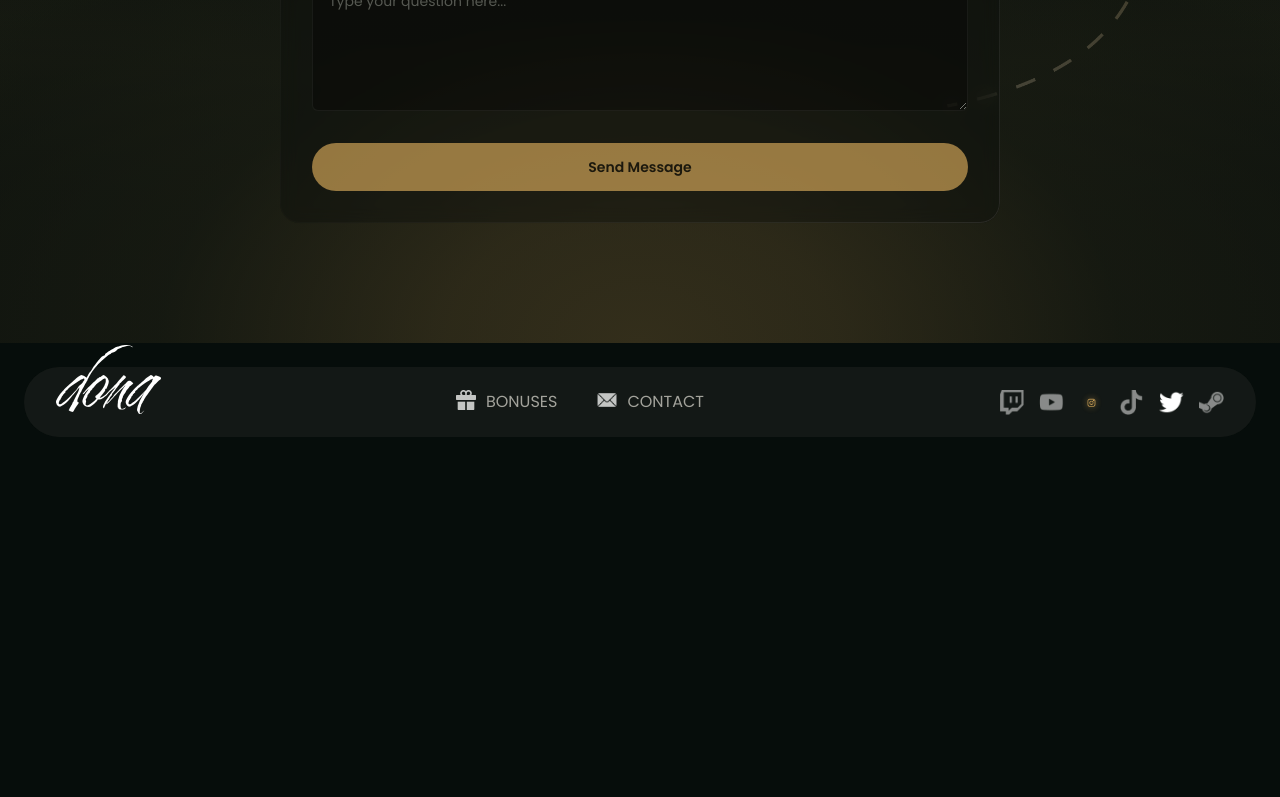
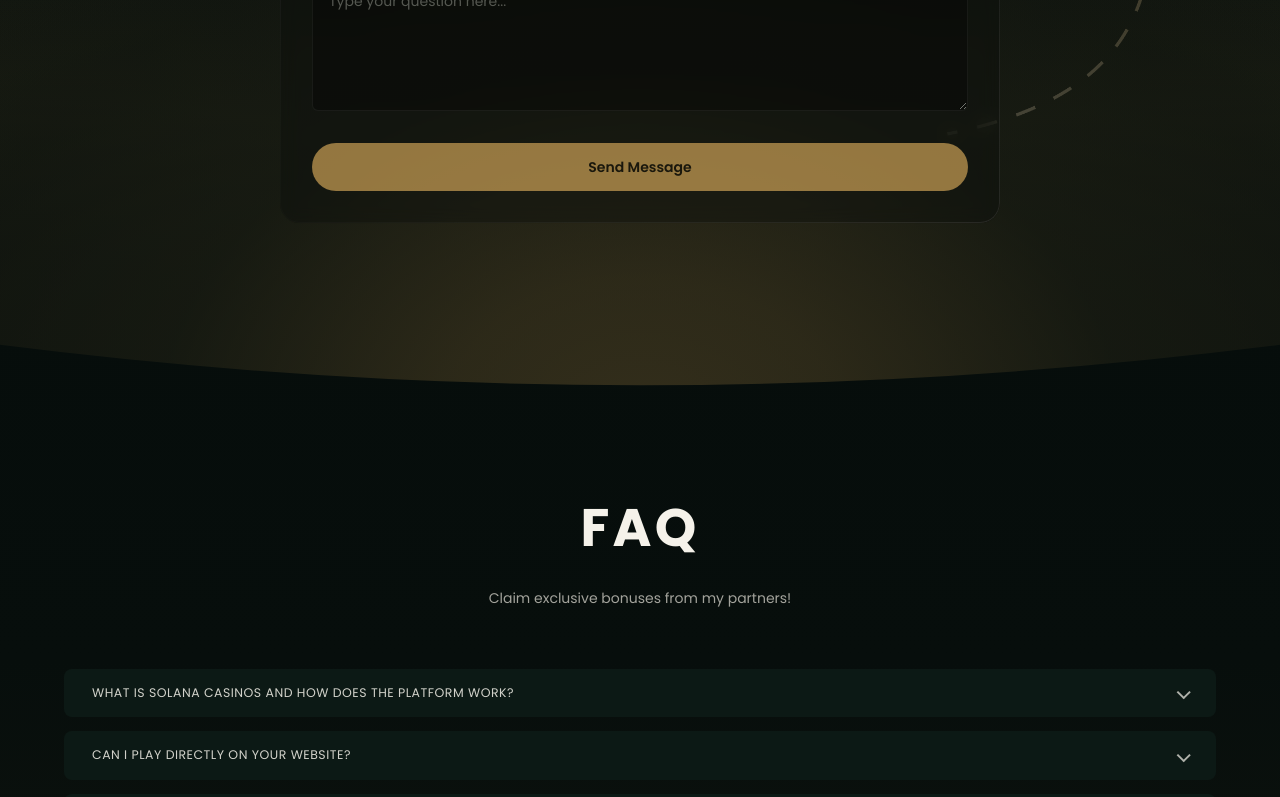
Before and after one commit to meme1112-sky/dona-cs, a React (Vite) app: page / in a window 1280 px wide. Shown: the part 2000-2797 px from the top of the page. Before the commit the page ends 2437 px from the top, so only its background shows below. Built offline with nearby package versions, Linux system fonts and the light colour scheme.

Commit message:
build: FAQ section and footer

```diff
--- a/src/App.tsx
+++ b/src/App.tsx
@@ -2,6 +2,7 @@
 import Hero from '@/sections/Hero/Hero'
 import Partners from '@/sections/Partners/Partners'
 import Contact from '@/sections/Contact/Contact'
+import FAQ from '@/sections/FAQ/FAQ'
 import Footer from '@/sections/Footer/Footer'
 
 function App() {
@@ -11,6 +12,7 @@
       <Hero />
       <Partners />
       <Contact />
+      <FAQ />
       <Footer />
     </>
   )
--- a/src/components/Container/Container.tsx
+++ b/src/components/Container/Container.tsx
@@ -1,13 +1,14 @@
-import type { PropsWithChildren } from 'react'
+import type { ComponentPropsWithoutRef, PropsWithChildren } from 'react'
 import styles from './Container.module.css'
 
-type ContainerProps = PropsWithChildren<{
-  className?: string
-}>
+type ContainerProps = PropsWithChildren<ComponentPropsWithoutRef<'div'>>
 
-function Container({ children, className }: ContainerProps) {
+function Container({ children, className, ...props }: ContainerProps) {
   return (
-    <div className={className ? `${styles.container} ${className}` : styles.container}>
+    <div
+      {...props}
+      className={className ? `${styles.container} ${className}` : styles.container}
+    >
       {children}
     </div>
   )
--- a/src/components/NavLink/NavLink.module.css
+++ b/src/components/NavLink/NavLink.module.css
@@ -6,6 +6,7 @@
 .iconGroup {
   display: flex;
   gap: 10px;
+  cursor: pointer;
 }
 
 .link:hover {
--- a/src/components/PartnerCard/PartnerCard.module.css
+++ b/src/components/PartnerCard/PartnerCard.module.css
@@ -26,7 +26,7 @@
   gap: 12px;
   padding: 16px;
   background: transparent;
-  border-bottom: 0;
+  /* border-bottom: 0; */
 }
 
 .logoSlot {
--- a/src/sections/Contact/Contact.module.css
+++ b/src/sections/Contact/Contact.module.css
@@ -82,7 +82,7 @@
 .formPart {
   width: 100%;
   max-width: 720px;
-  padding-bottom: 120px;
+  padding-bottom: 200px;
 }
 
 .form {
@@ -284,7 +284,7 @@
 
 .trailRight {
   right: 39%;
-  top: 36%;
+  top: 34%;
   width: 65%;
   height: 55%;
   object-fit: contain;
--- /dev/null
+++ b/src/sections/FAQ/FAQ.module.css
@@ -0,0 +1,149 @@
+.faq {
+  position: relative;
+  /*
+   * Overlap Contact so the recessed top curve reveals its bottom gradient.
+   * Height tuned to design (Send Message → FAQ title zone).
+   */
+  margin-top: clamp(-180px, -11vw, -88px);
+  padding-block: clamp(88px, 9vw, 130px) clamp(64px, 7vw, 110px);
+  overflow: hidden;
+  z-index: 5;
+  /* Transparent base so Contact gradient shows through the curved top */
+  background-color: transparent;
+  background-image: url('../../assets/faq-bg.svg');
+  background-repeat: no-repeat;
+  background-position: top center;
+  background-size: 100% 100%;
+}
+
+.inner {
+  position: relative;
+  z-index: 1;
+}
+
+.header {
+  text-align: center;
+  margin-bottom: clamp(28px, 4vw, 44px);
+  margin-top: 100px;
+}
+
+.title {
+  font-size: clamp(2.25rem, 4.3vw, 3.3rem);
+  letter-spacing: 0.06em;
+  text-transform: uppercase;
+  color: var(--color-text);
+  font-weight: 800;
+  margin-bottom: 30px;
+}
+
+.subtitle {
+  margin-top: var(--space-3);
+  color: var(--color-text-muted);
+  font-size: var(--fs-sm);
+  margin-bottom: 60px;
+}
+
+.list {
+  display: flex;
+  flex-direction: column;
+  gap: 14px;
+}
+
+.item {
+  border-radius: 8px;
+  background: #0c1915;
+  overflow: hidden;
+}
+
+.summary {
+  display: flex;
+  align-items: center;
+  justify-content: space-between;
+  gap: var(--space-4);
+  padding: 16px 28px;
+  cursor: pointer;
+  list-style: none;
+  background: #0c1915;
+  transition: background-color 0.18s ease;
+
+  /* Remove default triangle marker */
+  -webkit-user-select: none;
+  user-select: none;
+}
+
+.summary::-webkit-details-marker {
+  display: none;
+}
+
+.question {
+  text-transform: uppercase;
+  font-size: 0.78rem;
+  letter-spacing: 0.04em;
+  color: rgba(245, 242, 234, 0.85);
+  line-height: 1.3;
+}
+
+.chevron {
+  width: 10px;
+  height: 10px;
+  border-right: 2px solid rgba(245, 242, 234, 0.7);
+  border-bottom: 2px solid rgba(245, 242, 234, 0.7);
+  transform: rotate(45deg) translateY(-1px);
+  transition: transform 0.18s ease;
+  flex: 0 0 auto;
+}
+
+.item[open] .chevron {
+  transform: rotate(-135deg) translateY(-1px);
+}
+
+.item[open] .summary {
+  background: linear-gradient(180deg, #514725 0%, #41391f 100%);
+}
+
+.item[open] .question {
+  color: var(--color-primary);
+}
+
+.item[open] {
+  border-color: rgba(111, 97, 58, 0.5);
+}
+
+.answer {
+  padding: 18px 20px 18px;
+  background: linear-gradient(180deg, #191b13 0%, #141811 100%);
+  border-top: 1px solid rgba(255, 255, 255, 0.03);
+  color: rgba(163, 163, 156, 0.95);
+  font-size: var(--fs-sm);
+  line-height: 1.55;
+}
+
+.item[open] .answer {
+  animation: faqIn 160ms ease-out;
+}
+
+@keyframes faqIn {
+  from {
+    opacity: 0;
+    transform: translateY(-2px);
+  }
+  to {
+    opacity: 1;
+    transform: translateY(0);
+  }
+}
+
+@media (max-width: 640px) {
+  .summary {
+    padding: 14px 16px;
+  }
+
+  .answer {
+    padding-left: 16px;
+    padding-right: 16px;
+  }
+
+  .question {
+    font-size: 0.72rem;
+  }
+}
--- /dev/null
+++ b/src/sections/FAQ/FAQ.tsx
@@ -0,0 +1,67 @@
+import Container from '@/components/Container/Container'
+import styles from './FAQ.module.css'
+
+const faqs = [
+  {
+    question: 'WHAT IS SOLANA CASINOS AND HOW DOES THE PLATFORM WORK?',
+    answer:
+      'Solana casinos are online casino experiences built around the Solana ecosystem. On this platform you can browse participating casinos, see available offers, and then use Solana to play where supported.',
+  },
+  {
+    question: 'CAN I PLAY DIRECTLY ON YOUR WEBSITE?',
+    answer:
+      'No. This site helps you discover and access supported casinos. You will be redirected to the casino platform to start playing.',
+  },
+  {
+    question: 'WHICH CASINOS SUPPORT PAYMENTS IN SOLANA (SOL)?',
+    answer:
+      'Participating casinos vary by region and promotion. Check each casino listing for the most up-to-date payment options and supported currencies.',
+  },
+  {
+    question: 'HOW CAN I CLAIM BONUSES AND PROMO CODES?',
+    answer:
+      'Bonuses and promo codes are shown on the casino offer cards. Copy the code (if required) and follow the on-site redemption steps before depositing or starting a game.',
+  },
+  {
+    question: 'IS IT SAFE TO PLAY AT THE CASINOS YOU PROMOTE?',
+    answer:
+      'We only promote casinos we believe are reputable. Still, we recommend reviewing the casino terms, supported payment methods, and responsible gambling tools before you play.',
+  },
+  {
+    question: 'WHAT SHOULD I DO IF I FACE ISSUES WITH DEPOSITS OR WITHDRAWALS?',
+    answer:
+      'If a transaction fails or takes longer than expected, confirm the network and account details, then contact the casino support with any transaction references. For payment issues, it helps to include timestamps and wallet addresses.',
+  },
+  {
+    question: 'HOW CAN I CONTACT SOLANA CASINOS SUPPORT?',
+    answer:
+      'Each casino listing includes the correct support channel. Use the “Help” or “Support” page on the redirected casino site for the fastest response.',
+  },
+]
+
+function FAQ() {
+  return (
+    <section id="faq" className={styles.faq}>
+      <Container className={styles.inner} style={{ maxWidth: '1200px' }}>
+        <header className={styles.header}>
+          <h2 className={styles.title}>FAQ</h2>
+          <p className={styles.subtitle}>Claim exclusive bonuses from my partners!</p>
+        </header>
+
+        <div className={styles.list}>
+          {faqs.map(({ question, answer }) => (
+            <details key={question} className={styles.item}>
+              <summary className={styles.summary}>
+                <span className={styles.question}>{question}</span>
+                <span className={styles.chevron} aria-hidden="true" />
+              </summary>
+              <div className={styles.answer}>{answer}</div>
+            </details>
+          ))}
+        </div>
+      </Container>
+    </section>
+  )
+}
+
+export default FAQ
--- a/src/sections/Footer/Footer.module.css
+++ b/src/sections/Footer/Footer.module.css
@@ -6,7 +6,7 @@
   width: 100%;
 }
 
-.header {
+.footer {
   margin-top: var(--space-5);
   display: flex;
   align-items: center;
@@ -20,10 +20,10 @@
 }
 
 .heroLogo {
-  width: 105px;
-  height: 69px;
+  width: 93px;
+  height: 45px;
   object-fit: contain;
-  margin-bottom: 45px;
+  cursor: pointer;
 }
 
 .nav {
@@ -39,6 +39,13 @@
   font-size: var(--fs-lg);
 }
 
+.copyright {
+  font-size: 13px;
+  padding: 35px 60px;
+  color: #E8EEF95E;
+}
+
+
 @media (max-width: 860px) {
   .nav {
     display: none;
--- a/src/sections/Footer/Footer.tsx
+++ b/src/sections/Footer/Footer.tsx
@@ -1,13 +1,13 @@
 import Container from '@/components/Container/Container'
 import NavLink from '@/components/NavLink/NavLink'
 import IconLink from '@/components/IconLink/IconLink'
-import logo from '@/assets/dona1.png'
+import logo from '@/assets/Dona2.png'
 import styles from './Footer.module.css'
 
 function Header() {
   return (
     <Container>
-      <header className={styles.header}>
+      <footer className={styles.footer}>
         <img src={logo} alt="Logo" className={styles.heroLogo} />
 
         <nav className={styles.nav} aria-label="Primary">
@@ -19,7 +19,11 @@
             <IconLink />
           </li>
         </ul>
-      </header>
+      </footer>
+
+      <p className={styles.copyright}>
+        At Solana Casinos, we promote gambling as a form of entertainment, not a source of income. We encourage all users to play responsibly and within their financial limits. Gambling should.
+      </p>
     </Container>
   )
 }
--- a/src/sections/Header/Header.module.css
+++ b/src/sections/Header/Header.module.css
@@ -24,6 +24,7 @@
   height: 69px;
   object-fit: contain;
   margin-bottom: 45px;
+  cursor: pointer;
 }
 
 .nav {
```
Also changed, not shown: src/assets/faq-bg.svg (added).
